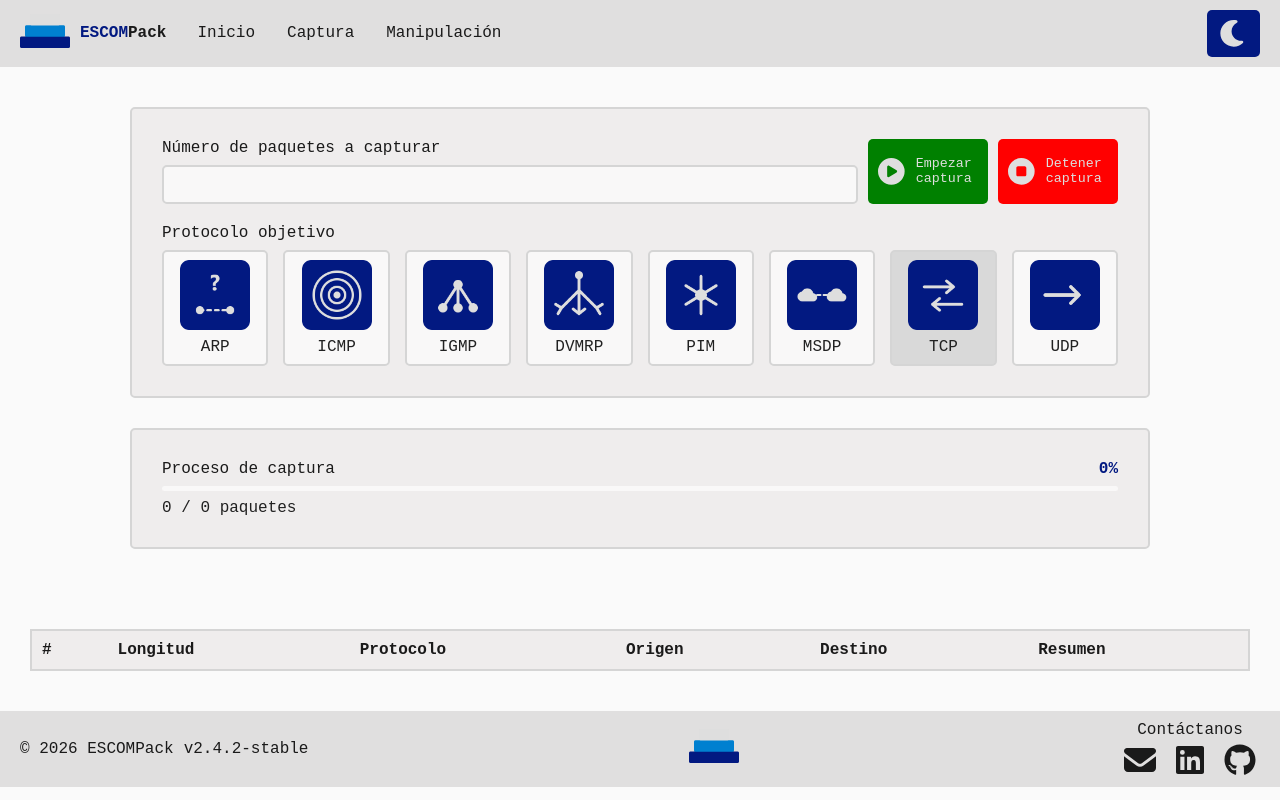
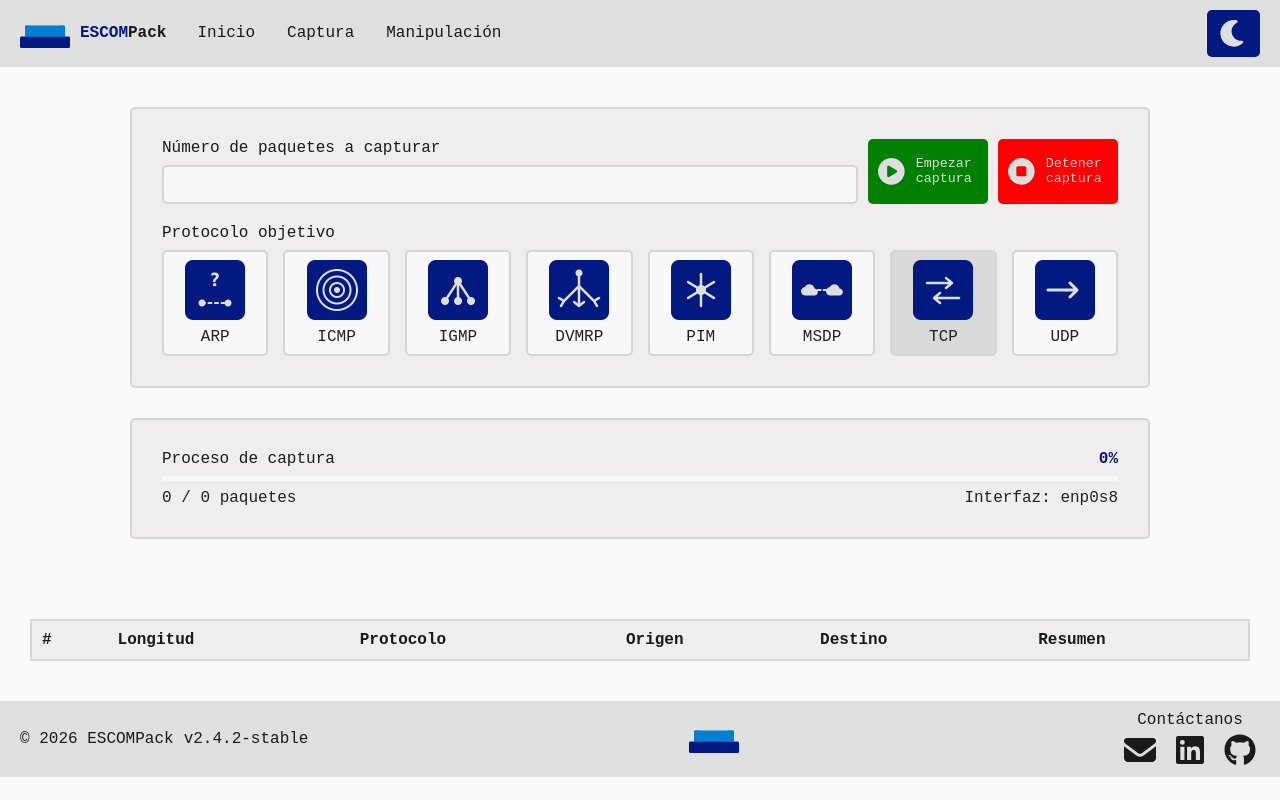
Before and after one commit to Bryan-13-TY/escompack, a React (Vite) app in the folder frontend/: page /capture in a window 1280 px wide. Built offline with nearby package versions, Linux system fonts and the light colour scheme.

Commit message:
Separa de la vista PacketCapture.jsx el componente ProtocolInput.jsx

```diff
--- a/frontend/src/components/ProtocolInput.css
+++ b/frontend/src/components/ProtocolInput.css
@@ -0,0 +1,37 @@
+:root.dark {
+    --pkts-target-protocol-icon-txt-clr: #d3d3d3;
+    --pkts-target-protocol-bdr: 2px solid #141f30;
+    --pkts-target-protocol-bg-clr: #172234;
+    --pkts-target-protocol-selected-bg-clr: #1e2c44;
+    --pkts-target-protocol-hvr-bg-clr: #1e2c44;
+}
+
+:root.light {
+    --pkts-target-protocol-icon-txt-clr: #212121;
+    --pkts-target-protocol-bdr: 2px solid #d5d5d5;
+    --pkts-target-protocol-bg-clr: #f9f8f8;
+    --pkts-target-protocol-selected-bg-clr: #d9d9d9;
+    --pkts-target-protocol-hvr-bg-clr: #d9d9d9;
+}
+
+.target-protocol .protocol-content {
+    border: var(--pkts-target-protocol-bdr);
+    border-radius: 5px;
+    display: flex;
+    flex-direction: column;
+    justify-content: center; /* alinea verticalmente */
+    align-items: center; /* alinea horizontalmente */
+    gap: 8px;
+    padding: 8px;
+
+    color: var(--pkts-target-protocol-icon-txt-clr);
+    background-color: var(--pkts-target-protocol-bg-clr);
+}
+
+.selected .protocol-content {
+    background-color: var(--pkts-target-protocol-selected-bg-clr);
+}
+
+.target-protocol:hover .protocol-content {
+    background-color: var(--pkts-target-protocol-hvr-bg-clr);
+}
--- a/frontend/src/components/ProtocolInput.jsx
+++ b/frontend/src/components/ProtocolInput.jsx
@@ -1,4 +1,6 @@
 import PropTypes from "prop-types";
+
+import './ProtocolInput.css';
 
 /**
  * Componente que muestra un input de un protocolo a capturar.
@@ -34,7 +36,7 @@ function ProtocolInput({ id, icon, label, isSelected, onSelect }) {
                 checked = {isSelected} // marcamos el input seleccionado
             />
             <div className='protocol-content'>
-                <img src={icon} alt={label} width={70}/>
+                <img src={icon} alt={label} width={60}/>
                 <span>{label}</span>
             </div>
         </label>
--- a/frontend/src/pages/PackageCapture.css
+++ b/frontend/src/pages/PackageCapture.css
@@ -14,18 +14,13 @@
     --pkts-input-txt-clr: #d3d3d3;
 
     --pkts-target-protocol-label-txt-clr: #dedede;
-    --pkts-target-protocol-icon-txt-clr: #d3d3d3;
-
-    --pkts-target-protocol-bdr: 2px solid #141f30;
-    --pkts-target-protocol-bg-clr: #172234;
-    --pkts-target-protocol-selected-bg-clr: #1e2c44;
-    --pkts-target-protocol-hvr-bg-clr: #1e2c44;
 
     --pkts-capture-progress-bg-clr: #111926;
     --pkts-capture-progress-bdr: 2px solid #141f30;
     --pkts-capture-progress-label-txt-clr: #dedede;
     --pkts-capture-progress-porcent-txt-clr: #0080d0;
     --pkts-capture-progress-total-txt-clr: #d3d3d3;
+    --pkts-capture-progress-interface-txt-clr: #d3d3d3;
 
     --pkts-progress-bar-bg-clr: #172234;
     --pkts-progress-bar-porcent-bg-clr: #0080d0;
@@ -49,18 +44,13 @@
     --pkts-input-txt-clr: #212121;
 
     --pkts-target-protocol-label-txt-clr: #1a1a1a;
-    --pkts-target-protocol-icon-txt-clr: #212121;
-
-    --pkts-target-protocol-bdr: 2px solid #d5d5d5;
-    --pkts-target-protocol-bg-clr: #f9f8f8;
-    --pkts-target-protocol-selected-bg-clr: #d9d9d9;
-    --pkts-target-protocol-hvr-bg-clr: #d9d9d9;
 
     --pkts-capture-progress-bg-clr: #efeded;
     --pkts-capture-progress-bdr: 2px solid #d5d5d5;
     --pkts-capture-progress-label-txt-clr: #1a1a1a;
     --pkts-capture-progress-porcent-txt-clr: #021981;
     --pkts-capture-progress-total-txt-clr: #212121;
+    --pkts-capture-progress-interface-txt-clr: #212121;
 
     --pkts-progress-bar-bg-clr: #f9f8f8;
     --pkts-progress-bar-porcent-bg-clr: #021981;
@@ -151,29 +141,6 @@ form .packets-capture {
     display: none;
 }
 
-.target-protocol .protocol-content {
-    border: var(--pkts-target-protocol-bdr);
-    border-radius: 5px;
-    display: flex;
-    flex-direction: column;
-    justify-content: center; /* alinea verticalmente */
-    align-items: center; /* alinea horizontalmente */
-    gap: 8px;
-    padding: 8px;
-
-    color: var(--pkts-target-protocol-icon-txt-clr);
-    background-color: var(--pkts-target-protocol-bg-clr);
-
-}
-
-.selected .protocol-content {
-    background-color: var(--pkts-target-protocol-selected-bg-clr);
-}
-
-.target-protocol:hover .protocol-content {
-    background-color: var(--pkts-target-protocol-hvr-bg-clr);
-}
-
 /* estilos para la barra de progreso */
 .capture-progress {
     border: var(--pkts-capture-progress-bdr);
@@ -198,7 +165,7 @@ form .packets-capture {
 .progress-porcent {
     display: flex;
     flex-direction: row;
-    justify-content: space-between;
+    justify-content: space-between; /* mueve a los extremos */
     align-items: center; /* alinea verticalmente */
 }
 
@@ -226,6 +193,17 @@ form .packets-capture {
     background-color: var(--pkts-progress-bar-porcent-bg-clr);
     height: 100%;
     transition: width 0.3s ease
+}
+
+.progress-footer {
+    display: flex;
+    flex-direction: row;
+    justify-content: space-between; /* mueve a los extremos */
+    align-items: center; /* alinea verticalmente */
+}
+
+.progress-footer .interface {
+    color: var(--pkts-capture-progress-interface-txt-clr);
 }
 
 /* ====== sección para la tabla de captura ====== */
--- a/frontend/src/pages/PackageCapture.jsx
+++ b/frontend/src/pages/PackageCapture.jsx
@@ -137,7 +137,11 @@ function PackageCapture() {
                                         style={{ width: `${totalPackets > 0 ? (packets.length / totalPackets) * 100 : 0}%` }}
                                     ></div>
                                 </div>
-                                <p className='progress-total'>{packets.length} / {totalPackets} paquetes</p>
+                                <div className='progress-footer'>
+                                    <p className='progress-total'>{packets.length} / {totalPackets} paquetes</p>
+                                    <span className='interface'>Interfaz: enp0s8</span>
+                                </div>
+
                             </div>
                         </div>
                     </section>
```
